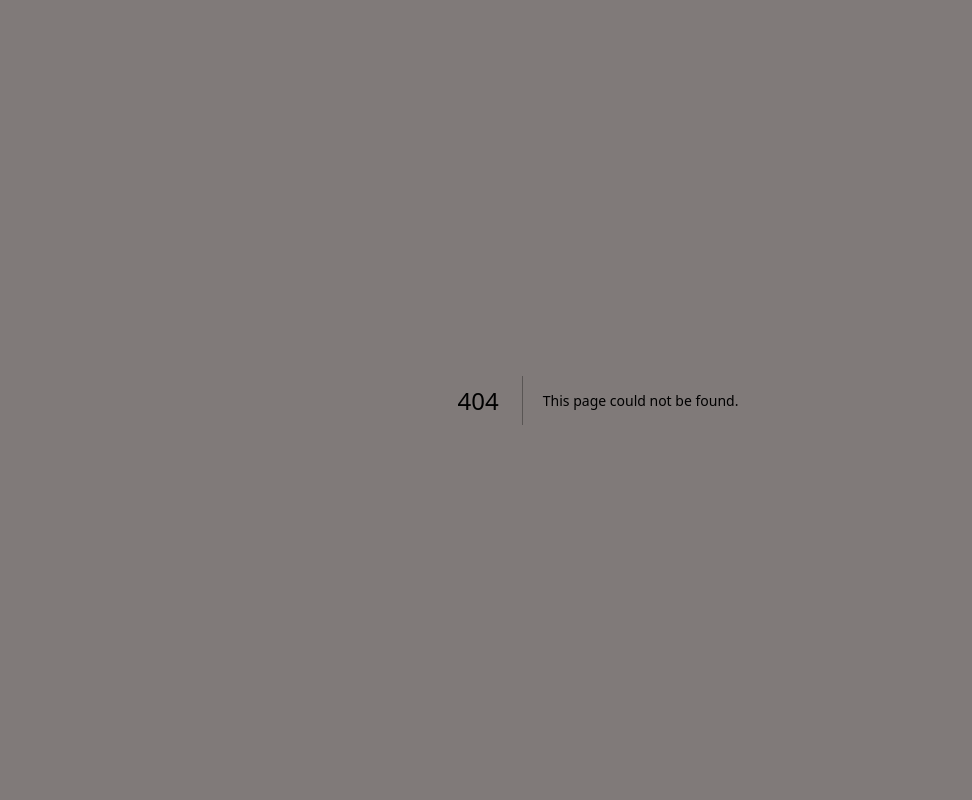
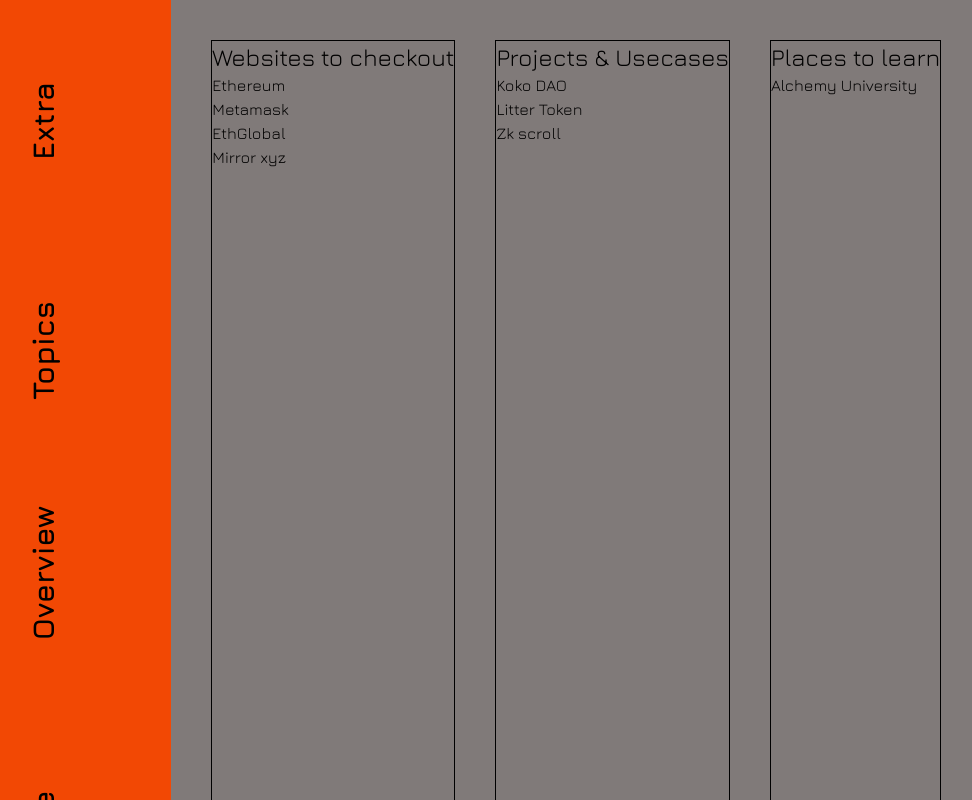
Before and after one commit to kayishau/web3-wiki, a Next.js app: page /resources in a window 1280 px wide. Before the commit this address had no page. Shown: the top 800 px of the page, without its empty margins (42-1014 px from the left). Built offline with nearby package versions, Linux system fonts and the light colour scheme.

Commit message:
Resources/extra page setup started

```diff
--- a/src/pages/overview.js
+++ b/src/pages/overview.js
@@ -7,7 +7,7 @@
   return (
     <>
       <Head>
-        <title>Web3-Wiki</title>
+        <title>Web3-Wiki | Overview</title>
         <meta name="description" content="Web3 wiki application,explaining topics in web3 like crypto, DAOS, tokenomics,blockchain, zk technology, smart contracts" />
       </Head>
       <main className="flex w-full min-h-screen">
--- /dev/null
+++ b/src/pages/resources.js
@@ -0,0 +1,50 @@
+import React from "react"
+import NavBar from "@/components/NavBar";
+import Head from "next/head";
+
+
+const Extra = (props) => {
+  return (
+    <>
+    <Head>
+      <title>Web3-Wiki | Resources </title>
+      <meta name="description" content="Web3 wiki application,explaining topics in web3 like crypto, DAOS, tokenomics,blockchain, zk technology, smart contracts" />
+    </Head>
+    <main className="flex w-full min-h-screen">
+      <NavBar />
+      <div className="flex m-5">
+
+
+      <div className="m-5 border border-black">
+        <h1 className="text-2xl">Websites to checkout</h1>
+        <ul>
+          <li>Ethereum</li>
+          <li>Metamask</li>
+          <li>EthGlobal</li>
+          <li>Mirror xyz</li>
+        </ul>
+      </div>
+      <div  className="m-5 border border-black" >
+        <h1 className="text-2xl">Projects & Usecases</h1>
+        <ul>
+          <li>Koko DAO</li>
+          <li>Litter Token</li>
+          <li>Zk scroll</li>
+        </ul>
+      </div>
+      <div className="m-5 border border-black">
+        <h1 className="text-2xl">Places to learn</h1>
+        <ul>
+          <li>Alchemy University</li>
+
+        </ul>
+      </div>
+
+      </div>
+
+      </main>
+      </>
+  )
+};
+
+export default Extra;
```
